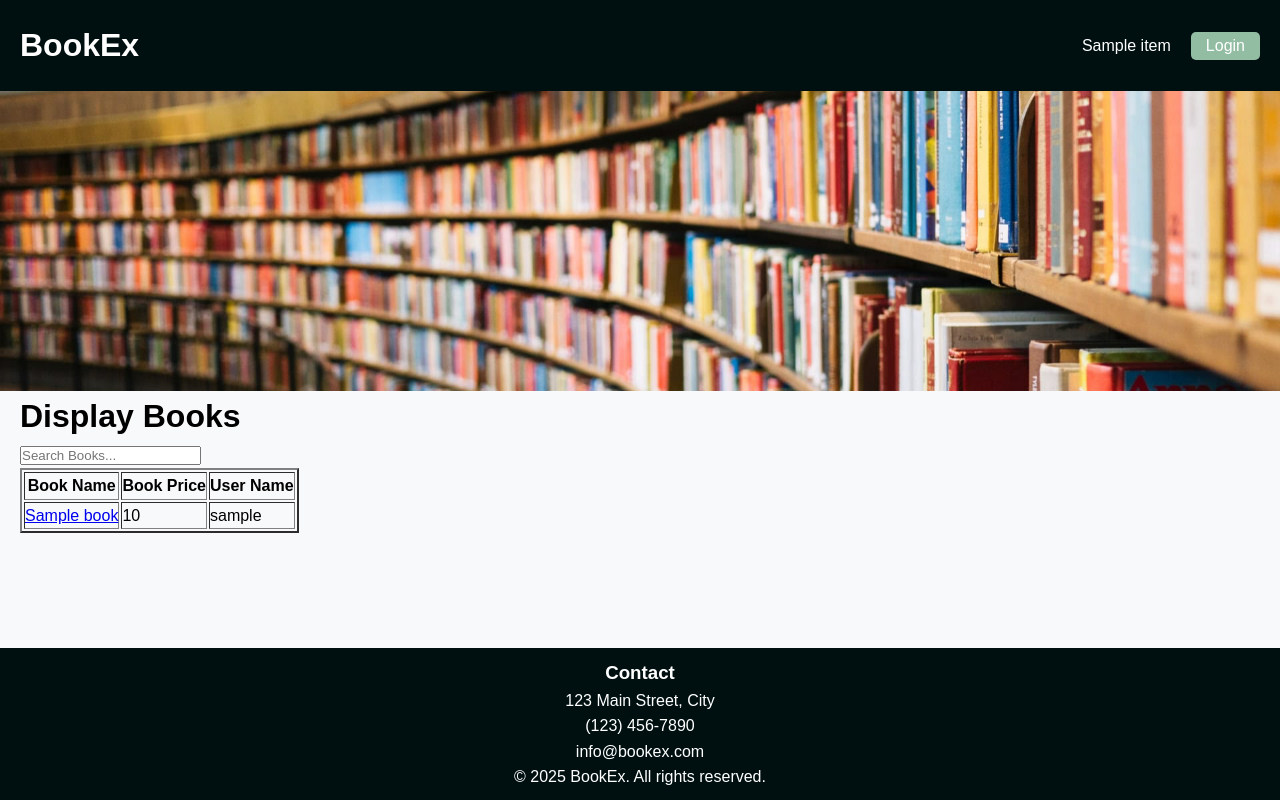
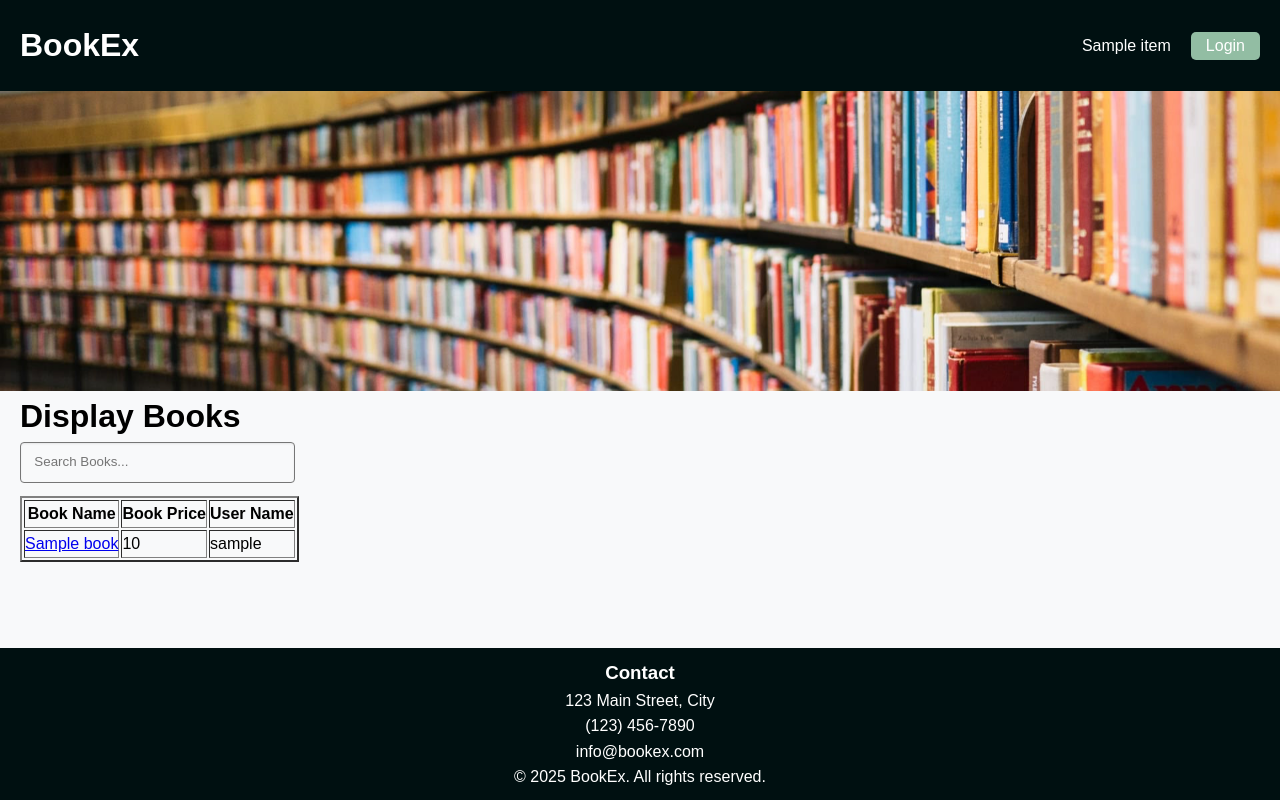
Before and after one commit to Just-ARandomGuy/BookEx, a Django app: template bookEx/templates/bookMng/displaybooks.html in a window 1280 px wide. Run offline with Django 3.2, Linux system fonts and the light colour scheme; the template is opened without the code that fills it: most values are stand-ins (such as "Sample title", 1, 10 or a date in 2020).

Commit message:
style text fields

```diff
--- a/bookEx/static/base.css
+++ b/bookEx/static/base.css
@@ -112,6 +112,64 @@ main.content {
     line-height: 1.6;
 }
 
+/* Text Fields */
+input[type="text"],
+input[type="email"],
+input[type="password"],
+input[type="search"],
+input[type="tel"],
+input[type="url"],
+input[type="number"],
+textarea {
+    box-sizing: border-box;
+    width: 100%;
+    padding: 0.75em 1em;
+    margin-bottom: 1em;
+
+    background-color: var(--color-background-light);
+    border: 1px solid var(--color-secondary);
+    border-radius: 4px;
+    box-shadow: inset 0 1px 2px rgba(0, 0, 0, 0.075);
+
+    line-height: 1.4;
+    color: var(--color-text-dark);
+    transition: border-color ease-in-out 0.15s, box-shadow ease-in-out 0.15s;
+}
+
+input[type="text"]:hover,
+input[type="email"]:hover,
+input[type="password"]:hover,
+input[type="search"]:hover,
+input[type="tel"]:hover,
+input[type="url"]:hover,
+input[type="number"]:hover,
+textarea:hover {
+    border-color: var(--color-primary);
+}
+
+input[type="text"]:focus,
+input[type="email"]:focus,
+input[type="password"]:focus,
+input[type="search"]:focus,
+input[type="tel"]:focus,
+input[type="url"]:focus,
+input[type="number"]:focus,
+textarea:focus {
+    border-color: var(--color-accent);
+    outline: 0;
+    box-shadow: inset 0 1px 2px rgba(var(--color-background-dark)), 0 0 0 0.2rem rgba(var(--color-accent), 0.25);
+}
+
+.required label:after,
+label.required:after {
+    content: " *";
+    color: red;
+}
+
+#searchForm {
+    max-width: 275px;
+}
+
 /* Footer */
 
 footer {
```
Also changed, not shown: db.sqlite3.
